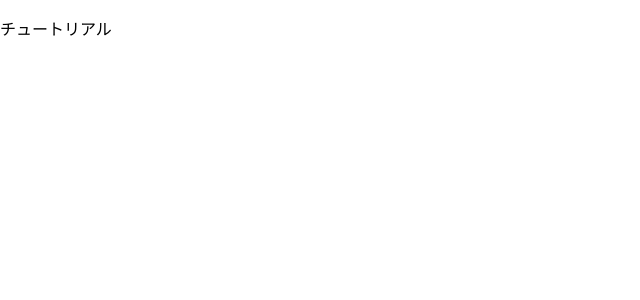
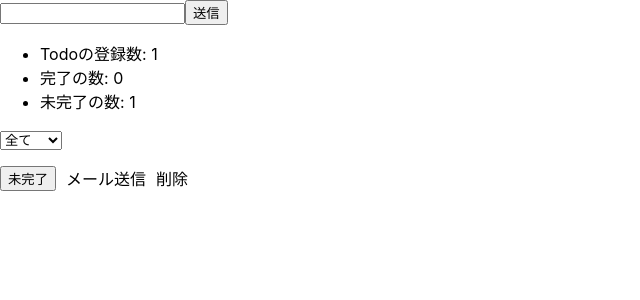
Before and after one commit to FUJIKAWA-IKU/front, a Next.js app: page /recoil-tutorial in a window 1280 px wide. Shown: the top 300 px of the page, without its empty margins (0-640 px from the left). Built offline with nearby package versions, Linux system fonts and the light colour scheme.

Commit message:
RecoilTutorial

```diff
--- /dev/null
+++ b/src/components/RecoilTutorial/TodoItem.tsx
@@ -0,0 +1,61 @@
+/** @jsxImportSource @emotion/react */
+import React from "react";
+import { css } from "@emotion/react";
+import { useRecoilState } from "recoil";
+import { todoListState } from "../../../states/TodoList/atom";
+
+type todoType = {
+  id: number;
+  title: string;
+  isComplete: boolean;
+};
+
+type Props = {
+  todo: todoType;
+};
+
+export const TodoItem: React.FC<Props> = ({ todo }) => {
+  const [todoList, setTodoList] = useRecoilState(todoListState);
+
+  const deleteItem = () => {
+    const index = todoList.findIndex((listItem) => {
+      return listItem.id === todo.id;
+    });
+    const newTodoList = [
+      ...todoList.slice(0, index),
+      ...todoList.slice(index + 1),
+    ];
+    setTodoList(newTodoList);
+    console.log("削除");
+  };
+
+  const changeComplete = () => {
+    const index = todoList.findIndex((listItem) => {
+      return listItem.id === todo.id;
+    });
+    const newTodoList = [
+      ...todoList.slice(0, index),
+      { ...todo, isComplete: !todo.isComplete },
+      ...todoList.slice(index + 1),
+    ];
+    setTodoList(newTodoList);
+  };
+
+  return (
+    <>
+      <div css={itemStyle}>
+        <button onClick={changeComplete}>
+          {todo.isComplete ? "完" : "未完了"}
+        </button>
+        <p>{todo.title}</p>
+        <div onClick={deleteItem}>削除</div>
+      </div>
+    </>
+  );
+};
+
+const itemStyle = css`
+  display: flex;
+  align-items: center;
+  gap: 10px;
+`;
--- /dev/null
+++ b/src/components/RecoilTutorial/TodoItemCreator.tsx
@@ -0,0 +1,44 @@
+import React, { useState } from "react";
+import { useRecoilState } from "recoil";
+import { todoListState } from "../../../states/TodoList/atom";
+
+type MyObj = {
+  id: number;
+  title: string;
+  isComplete: boolean;
+};
+
+export const TodoItemCreator: React.FC = () => {
+  const [text, setInput] = useState("");
+  const [todoList, setTodoList] = useRecoilState(todoListState);
+
+  const onChange = (e: any) => {
+    setInput(e.target.value);
+  };
+
+  const onSubmit = (e: any) => {
+    setTodoList((oldTodoList: Array<MyObj>) => [
+      ...oldTodoList,
+      {
+        id: getId(),
+        title: text,
+        isComplete: false,
+      },
+    ]);
+    setInput("");
+    e.preventDefault();
+  };
+  return (
+    <>
+      <form onSubmit={onSubmit}>
+        <input type="text" value={text} onChange={onChange} />
+        <button type="submit">送信</button>
+      </form>
+    </>
+  );
+};
+
+let id = 1;
+const getId = () => {
+  return id++;
+};
--- /dev/null
+++ b/src/components/RecoilTutorial/TodoListFilter.tsx
@@ -0,0 +1,22 @@
+import React from "react";
+import { useRecoilState } from "recoil";
+import { todoListFilterState } from "../../../states/TodoList/atom";
+
+export const TodoListFilter: React.FC = () => {
+  const [filter, setFilter] = useRecoilState(todoListFilterState);
+
+  const handleChange = (e: any) => {
+    setFilter(e.target.value);
+    // const newTodoList = todoList.filter
+  };
+
+  return (
+    <>
+      <select onChange={handleChange} value={filter}>
+        <option value="全て">全て</option>
+        <option value="完了">完了</option>
+        <option value="未完了">未完了</option>
+      </select>
+    </>
+  );
+};
--- /dev/null
+++ b/src/components/RecoilTutorial/TodoListStats.tsx
@@ -0,0 +1,17 @@
+import React from "react";
+import { useRecoilValue } from "recoil";
+import { todoListStatsState } from "../../../states/TodoList/selector";
+
+export const TodoListStats: React.FC = () => {
+  const { totalNum, totalCompletedNum, totalUnCompletedNum } =
+    useRecoilValue(todoListStatsState);
+  return (
+    <>
+      <ul>
+        <li>Todoの登録数: {totalNum}</li>
+        <li>完了の数: {totalCompletedNum}</li>
+        <li>未完了の数: {totalUnCompletedNum}</li>
+      </ul>
+    </>
+  );
+};
--- a/src/components/RecoilTutorial/index.tsx
+++ b/src/components/RecoilTutorial/index.tsx
@@ -1,9 +1,22 @@
 import React from "react";
+import { useRecoilValue } from "recoil";
+import { TodoListStats } from "./TodoListStats";
+import { TodoItemCreator } from "./TodoItemCreator";
+import { TodoItem } from "./TodoItem";
+import { filteredTodoListState } from "../../../states/TodoList/selector";
+import { TodoListFilter } from "./TodoListFilter";
 
-export const RecoilTutorial = () => {
+export const RecoilTutorial: React.FC = () => {
+  const todoList = useRecoilValue(filteredTodoListState);
+
   return (
     <>
-      <p>チュートリアル</p>
+      <TodoItemCreator />
+      <TodoListStats />
+      <TodoListFilter />
+      {todoList.map((todo) => (
+        <TodoItem key={`${todo.title} - ${todo.id}`} todo={todo} />
+      ))}
     </>
   );
 };
--- a/states/todolist.ts
+++ b/states/TodoList/atom.ts
@@ -1,8 +1,7 @@
 import { atom } from "recoil";
 
-
 export const todoListState = atom({
-  key: 'todoListState',
+  key: "todoListState",
   default: [
     {
       id: 0,
@@ -11,3 +10,8 @@ export const todoListState = atom({
     },
   ],
 });
+
+export const todoListFilterState = atom({
+  key: "todoListFilterStore",
+  default: "全て",
+});
--- /dev/null
+++ b/states/TodoList/selector.ts
@@ -0,0 +1,35 @@
+import { selector } from "recoil";
+import { todoListState, todoListFilterState } from "./atom";
+
+export const todoListStatsState = selector({
+  key: "todoListStatsState",
+  get: ({ get }) => {
+    const todoList = get(todoListState);
+    const totalNum = todoList.length;
+
+    const totalCompletedNum = todoList.filter((item) => item.isComplete).length;
+    const totalUnCompletedNum = totalNum - totalCompletedNum;
+    return {
+      totalNum,
+      totalCompletedNum,
+      totalUnCompletedNum,
+    };
+  },
+});
+
+export const filteredTodoListState = selector({
+  key: "filteredTodoListState",
+  get: ({ get }) => {
+    const filter = get(todoListFilterState);
+    const list = get(todoListState);
+
+    switch (filter) {
+      case "完了":
+        return list.filter((item) => item.isComplete);
+      case "未完了":
+        return list.filter((item) => !item.isComplete);
+      default:
+        return list;
+    }
+  },
+});
```
